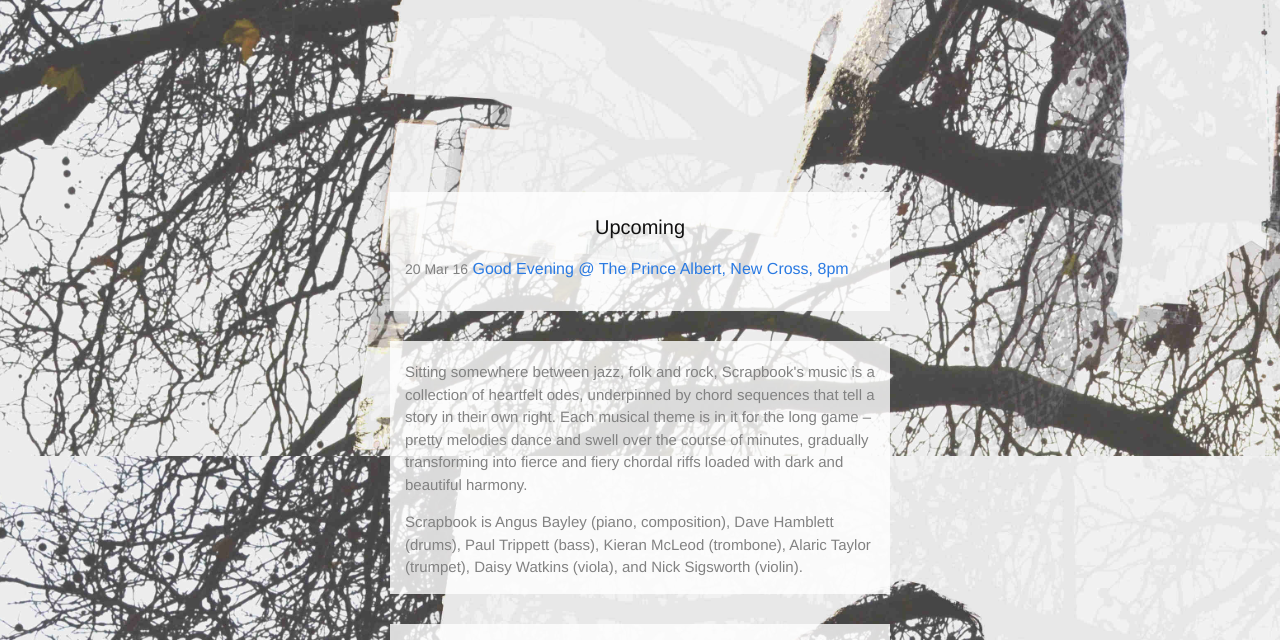
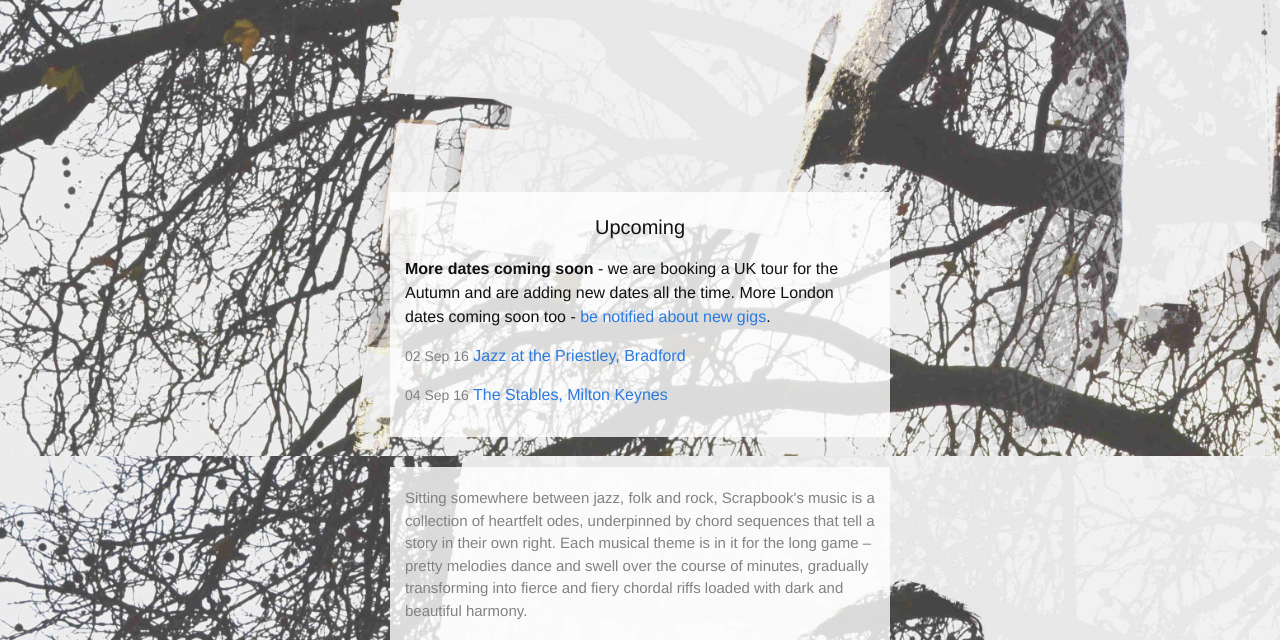
Before and after one commit to angusbayley/scrapbook-site, a Jekyll site: the page built from index.html, in a window 1280 px wide and 900 px high, scrolled down 444 px, cut to the strip 0-640 px from the top of the window. Built offline with Jekyll 4.4.1, drawn with Linux system fonts in a browser that asks for light colours; comment, search, counter and statistics services are not loaded.

Commit message:
update gigs

```diff
--- a/index.html
+++ b/index.html
@@ -7,8 +7,12 @@ layout: homepage
   <div class="wrapper">
     <div class="home">
       <h1 class="page-heading">Upcoming</h1>
+
+      <p><strong>More dates coming soon</strong> - we are booking a UK tour for the Autumn and are adding new dates all the time. More London dates coming soon too - <a href="#mc_embed_signup">be notified about new gigs</a>.</p>
+
       <ul class="post-list">
-        <li><span class="post-meta">20 Mar 16</span> <a href='http://www.goodeveningarts.co.uk/'>Good Evening @ The Prince Albert, New Cross, 8pm</a></li>
+        <li><span class="post-meta">02 Sep 16</span> <a>Jazz at the Priestley, Bradford</a></li>
+        <li><span class="post-meta">04 Sep 16</span> <a>The Stables, Milton Keynes</a></li>
       </ul>
     </div>
   </div>
```
